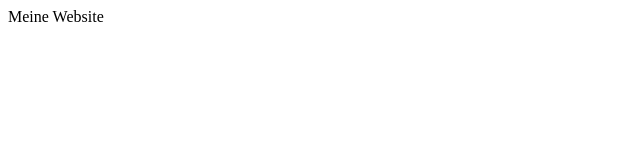
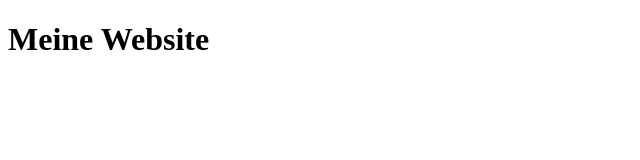
Before and after one commit to ferniemann/next-steps-git, a plain HTML site: page index.html in a window 1280 px wide. Shown: the whole page, without its empty margins (0-640 px from the left). Drawn offline with Linux system fonts and the light colour scheme.

Commit message:
chore: update index.html

```diff
--- a/index.html
+++ b/index.html
@@ -6,6 +6,8 @@
     <title>Document</title>
   </head>
   <body>
-    <header>Meine Website</header>
+    <header>
+      <h1>Meine Website</h1>
+    </header>
   </body>
 </html>
```
